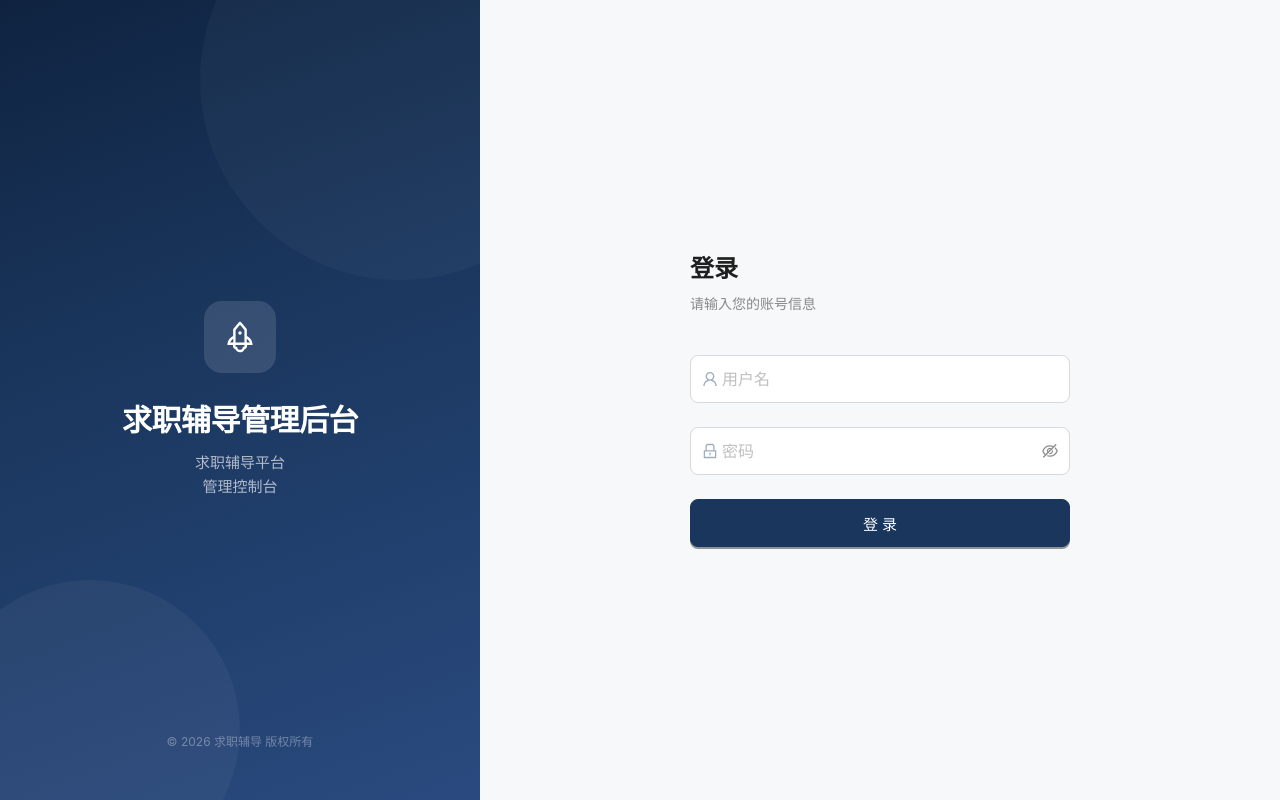
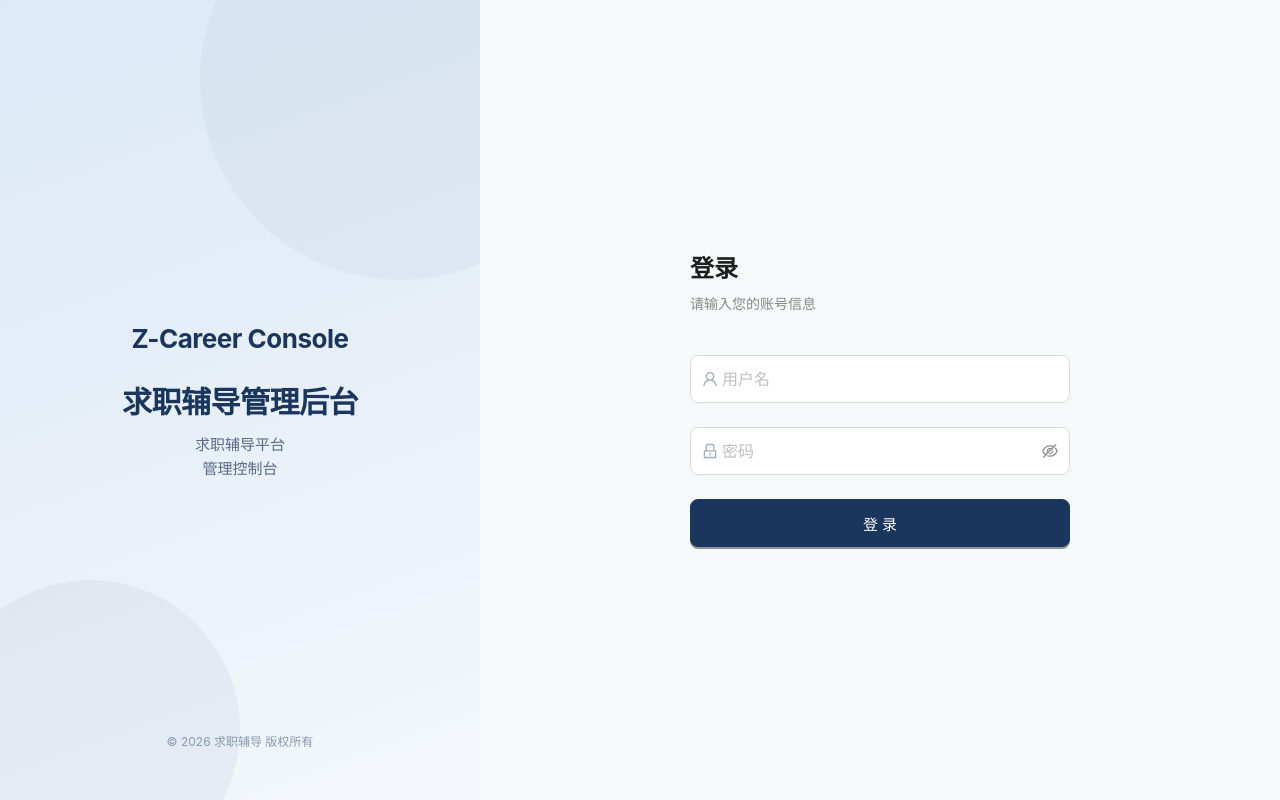
Before and after one commit to ChristZWH/JobSearchCoachingPage-Console-V1, a React (Vite) app: page /login in a window 1280 px wide. Built offline with nearby package versions, Linux system fonts and the light colour scheme.

Commit message:
style: 控制台视觉改版——浅色蓝调布局 + 文字 Logo + 区块编辑器样式优化

```diff
--- a/src/layouts/AdminLayout.tsx
+++ b/src/layouts/AdminLayout.tsx
@@ -18,7 +18,6 @@ import {
   LogoutOutlined,
   MenuFoldOutlined,
   MenuUnfoldOutlined,
-  RocketOutlined,
 } from '@ant-design/icons';
 import { useAuth } from '../hooks/useAuth';
 
@@ -123,8 +122,8 @@ export default function AdminLayout() {
           top: 0,
           bottom: 0,
           zIndex: 10,
-          background: '#0f2340',
-          borderRight: 'none',
+          background: 'linear-gradient(180deg, #e2ecf8 0%, #f0f5fb 100%)',
+          borderRight: '1px solid #d5e2f0',
         }}
       >
         {/* Logo area */}
@@ -134,32 +133,26 @@ export default function AdminLayout() {
             display: 'flex',
             alignItems: 'center',
             justifyContent: collapsed ? 'center' : 'flex-start',
-            padding: collapsed ? 0 : '0 20px',
-            borderBottom: '1px solid rgba(255,255,255,0.08)',
+            padding: collapsed ? 0 : '0 24px',
+            borderBottom: '1px solid #d5e2f0',
             marginBottom: 4,
           }}
         >
-          <div style={{
-            width: 36, height: 36, borderRadius: 10,
-            background: 'rgba(255,255,255,0.1)',
-            display: 'flex', alignItems: 'center', justifyContent: 'center',
-            flexShrink: 0,
+          <span style={{
+            color: brandColor,
+            fontWeight: 700,
+            fontSize: 22,
+            whiteSpace: 'nowrap',
+            letterSpacing: -0.3,
           }}>
-            <RocketOutlined style={{ fontSize: 18, color: '#fff' }} />
-          </div>
-          {!collapsed && (
-            <span style={{
-              color: '#fff', fontWeight: 600, fontSize: 15,
-              marginLeft: 12, whiteSpace: 'nowrap',
-              letterSpacing: -0.3,
-            }}>
-              求职辅导
-            </span>
-          )}
+            {collapsed ? 'ZC' : (
+              <><span style={{ color: '#a07f33' }}>Z-Career</span> Console</>
+            )}
+          </span>
         </div>
 
         <Menu
-          theme="dark"
+          theme="light"
           mode="inline"
           selectedKeys={[selectedKey]}
           onClick={({ key }) => navigate(key)}
@@ -184,7 +177,7 @@ export default function AdminLayout() {
             display: 'flex',
             alignItems: 'center',
             justifyContent: 'space-between',
-            borderBottom: '1px solid #edf2f7',
+            borderBottom: '1px solid #d5e2f0',
             zIndex: 9,
             height: 64,
             flexShrink: 0,
@@ -213,8 +206,11 @@ export default function AdminLayout() {
           </Dropdown>
         </Header>
 
-        <Content style={{ margin: 20, padding: 24, background: '#fff', borderRadius: 10, minHeight: 280, overflowY: 'auto', flex: 1 }}>
-          <Outlet />
+        <Content style={{ margin: 20, padding: 20, background: '#e3eaf4', borderRadius: 12, minHeight: 280, overflowY: 'auto', flex: 1 }}>
+          {/* 白色内容卡：与蓝灰内容区、浅蓝侧栏形成三层视觉区分 */}
+          <div style={{ background: '#fff', borderRadius: 10, padding: 24, minHeight: '100%' }}>
+            <Outlet />
+          </div>
         </Content>
       </Layout>
     </Layout>
--- a/src/pages/Login.tsx
+++ b/src/pages/Login.tsx
@@ -1,7 +1,7 @@
 import { useState } from 'react';
 import { useNavigate, useLocation } from 'react-router-dom';
 import { Form, Input, Button, Typography, message } from 'antd';
-import { UserOutlined, LockOutlined, RocketOutlined } from '@ant-design/icons';
+import { UserOutlined, LockOutlined } from '@ant-design/icons';
 import { useAuth } from '../hooks/useAuth';
 
 const { Title, Text } = Typography;
@@ -34,13 +34,13 @@ export default function Login() {
       <div
         style={{
           flex: '0 0 480px',
-          background: 'linear-gradient(160deg, #0f2340 0%, #1a365d 40%, #2a4a7f 100%)',
+          background: 'linear-gradient(160deg, #dce9f7 0%, #e6eef8 45%, #f4f8fc 100%)',
           display: 'flex',
           flexDirection: 'column',
           justifyContent: 'center',
           alignItems: 'center',
           padding: 64,
-          color: '#fff',
+          color: '#1a365d',
           position: 'relative',
           overflow: 'hidden',
         }}
@@ -49,26 +49,25 @@ export default function Login() {
         <div style={{
           position: 'absolute', top: -120, right: -120,
           width: 400, height: 400, borderRadius: '50%',
-          background: 'rgba(255,255,255,0.03)', pointerEvents: 'none',
+          background: 'rgba(26,54,93,0.04)', pointerEvents: 'none',
         }} />
         <div style={{
           position: 'absolute', bottom: -80, left: -60,
           width: 300, height: 300, borderRadius: '50%',
-          background: 'rgba(255,255,255,0.04)', pointerEvents: 'none',
+          background: 'rgba(26,54,93,0.05)', pointerEvents: 'none',
         }} />
 
         <div style={{ position: 'relative', textAlign: 'center' }}>
           <div style={{
-            width: 72, height: 72, borderRadius: 18, background: 'rgba(255,255,255,0.12)',
-            display: 'flex', alignItems: 'center', justifyContent: 'center',
-            margin: '0 auto 28px',
+            fontSize: 26, fontWeight: 700, letterSpacing: -0.5,
+            color: '#1a365d', marginBottom: 24,
           }}>
-            <RocketOutlined style={{ fontSize: 32, color: '#fff' }} />
+            Z-Career Console
           </div>
-          <Title level={2} style={{ color: '#fff', marginBottom: 12, fontWeight: 600, letterSpacing: -0.5 }}>
+          <Title level={2} style={{ color: '#1a365d', marginBottom: 12, fontWeight: 600, letterSpacing: -0.5 }}>
             求职辅导管理后台
           </Title>
-          <Text style={{ color: 'rgba(255,255,255,0.65)', fontSize: 15, lineHeight: 1.6 }}>
+          <Text style={{ color: '#5a6a85', fontSize: 15, lineHeight: 1.6 }}>
             求职辅导平台
             <br />
             管理控制台
@@ -77,7 +76,7 @@ export default function Login() {
 
         <div style={{
           position: 'absolute', bottom: 48, textAlign: 'center',
-          color: 'rgba(255,255,255,0.35)', fontSize: 12,
+          color: '#8a97ad', fontSize: 12,
         }}>
           &copy; {new Date().getFullYear()} 求职辅导 版权所有
         </div>
--- a/src/pages/mentors/MentorForm.tsx
+++ b/src/pages/mentors/MentorForm.tsx
@@ -2,9 +2,12 @@ import { useEffect, useState, useCallback, cloneElement, type ReactElement } fro
 import { useNavigate, useParams } from 'react-router-dom';
 import {
   Form, Input, Button, Card, Space, message, Typography, Spin,
-  Table, Modal, Popconfirm, Divider, Select, InputNumber, Switch, Tooltip, Radio,
+  Table, Modal, Popconfirm, Divider, Select, InputNumber, Switch, Tooltip, Tag, Segmented,
 } from 'antd';
-import { PlusOutlined, EditOutlined, DeleteOutlined, SaveOutlined, ArrowLeftOutlined, ArrowUpOutlined, ArrowDownOutlined } from '@ant-design/icons';
+import {
+  PlusOutlined, EditOutlined, DeleteOutlined, SaveOutlined, ArrowLeftOutlined,
+  ArrowUpOutlined, ArrowDownOutlined, FileTextOutlined, PictureOutlined,
+} from '@ant-design/icons';
 import type { TableColumnsType } from 'antd';
 import {
   getMentors, getMentor, createMentor, updateMentor, updateMentorAvatar,
@@ -535,10 +538,13 @@ export default function MentorForm() {
   const bioBlockColumns: TableColumnsType<MentorBioBlock> = [
     { title: '顺序', key: 'order', width: 56, render: (_: unknown, __: MentorBioBlock, index: number) => index + 1 },
     {
-      title: '类型', dataIndex: 'blockType', key: 'blockType', width: 70,
-      render: (t: MentorBioBlock['blockType']) => (
-        <span style={{ color: t === 'image' ? '#1677ff' : '#52c41a' }}>{t === 'image' ? '图片' : '文字'}</span>
-      ),
+      title: '类型', dataIndex: 'blockType', key: 'blockType', width: 90,
+      render: (t: MentorBioBlock['blockType']) =>
+        t === 'image' ? (
+          <Tag icon={<PictureOutlined />} color="purple" style={{ marginInlineEnd: 0 }}>图片</Tag>
+        ) : (
+          <Tag icon={<FileTextOutlined />} color="geekblue" style={{ marginInlineEnd: 0 }}>文字</Tag>
+        ),
     },
     {
       title: '内容', key: 'content',
@@ -546,7 +552,11 @@ export default function MentorForm() {
         record.blockType === 'image' ? (
           <Space size={8}>
             {record.imageUrl && (
-              <img src={record.imageUrl} alt="" style={{ width: 48, height: 48, objectFit: 'cover', borderRadius: 6 }} />
+              <img
+                src={record.imageUrl}
+                alt=""
+                style={{ width: 48, height: 48, objectFit: 'cover', borderRadius: 6, border: '1px solid #f0f0f0' }}
+              />
             )}
             <Typography.Text type="secondary" ellipsis style={{ maxWidth: 400 }}>
               {record.caption || '(无图注)'}
@@ -833,14 +843,13 @@ export default function MentorForm() {
       >
         <Form form={bioBlockForm} layout="vertical">
           <Form.Item label="类型 (blockType)" required>
-            <Radio.Group
+            <Segmented
               value={bioBlockType}
-              onChange={(e) => setBioBlockType(e.target.value)}
+              onChange={(v) => setBioBlockType(v as 'text' | 'image')}
               options={[
-                { label: '文字', value: 'text' },
-                { label: '图片', value: 'image' },
+                { label: '文字', value: 'text', icon: <FileTextOutlined /> },
+                { label: '图片', value: 'image', icon: <PictureOutlined /> },
               ]}
-              optionType="button"
             />
           </Form.Item>
           <Form.Item
```
